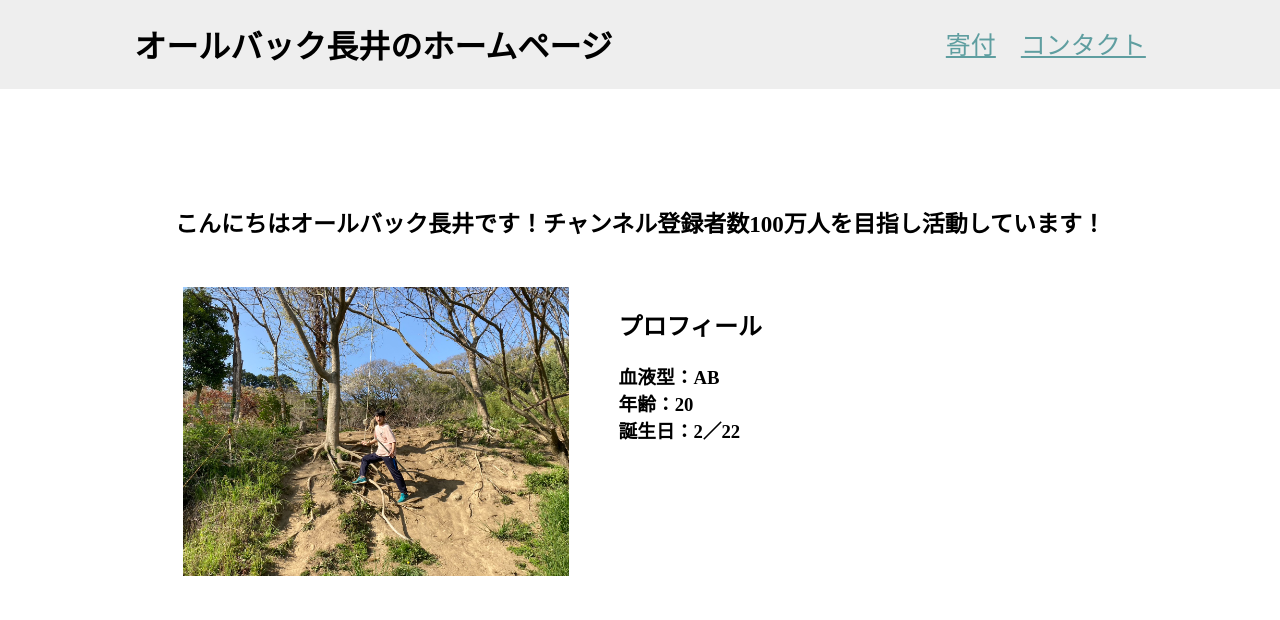
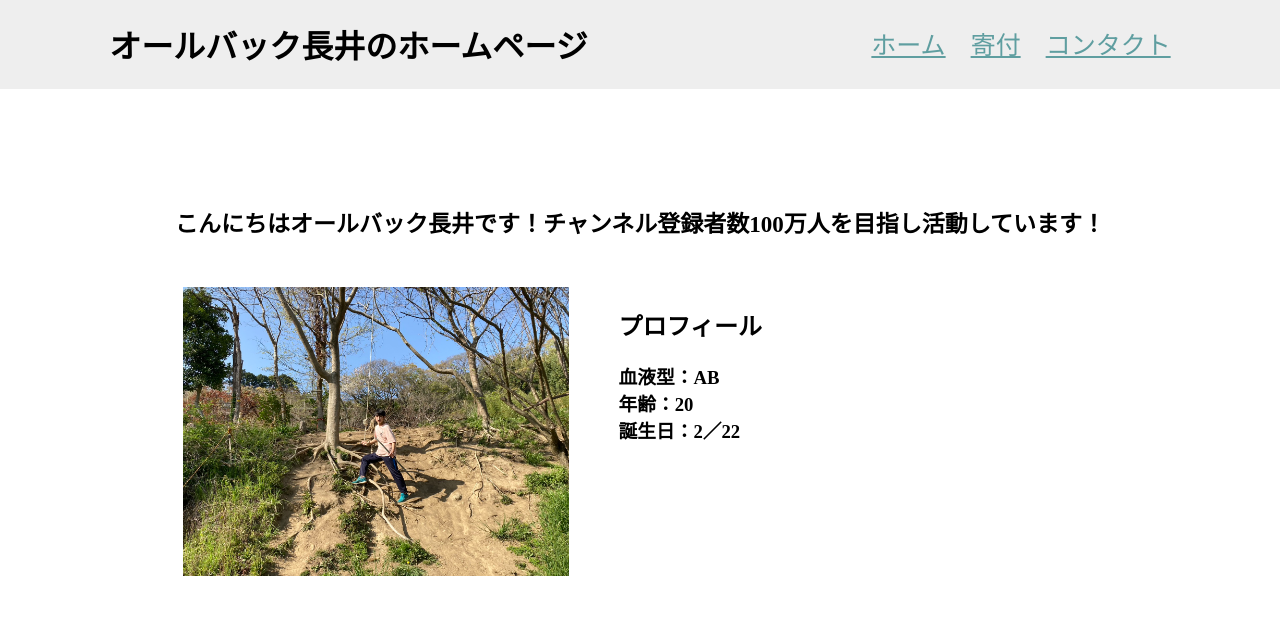
Before and after one commit to hyoten/allbacknagai, a plain HTML site: page index.html in a window 1280 px wide. Shown: the top 620 px of the page. Drawn offline with Linux system fonts and the light colour scheme.

Commit message:
Update index.html

```diff
--- a/index.html
+++ b/index.html
@@ -17,6 +17,7 @@
     <nav class="nav">
 
       <ul class="main-nav">
+        <li><a href="index.html">ホーム</a></li>
         <li><a href="donation.html">寄付</a></li>
         <li><a href="contact.html">コンタクト</a></li>
       </ul>
```
